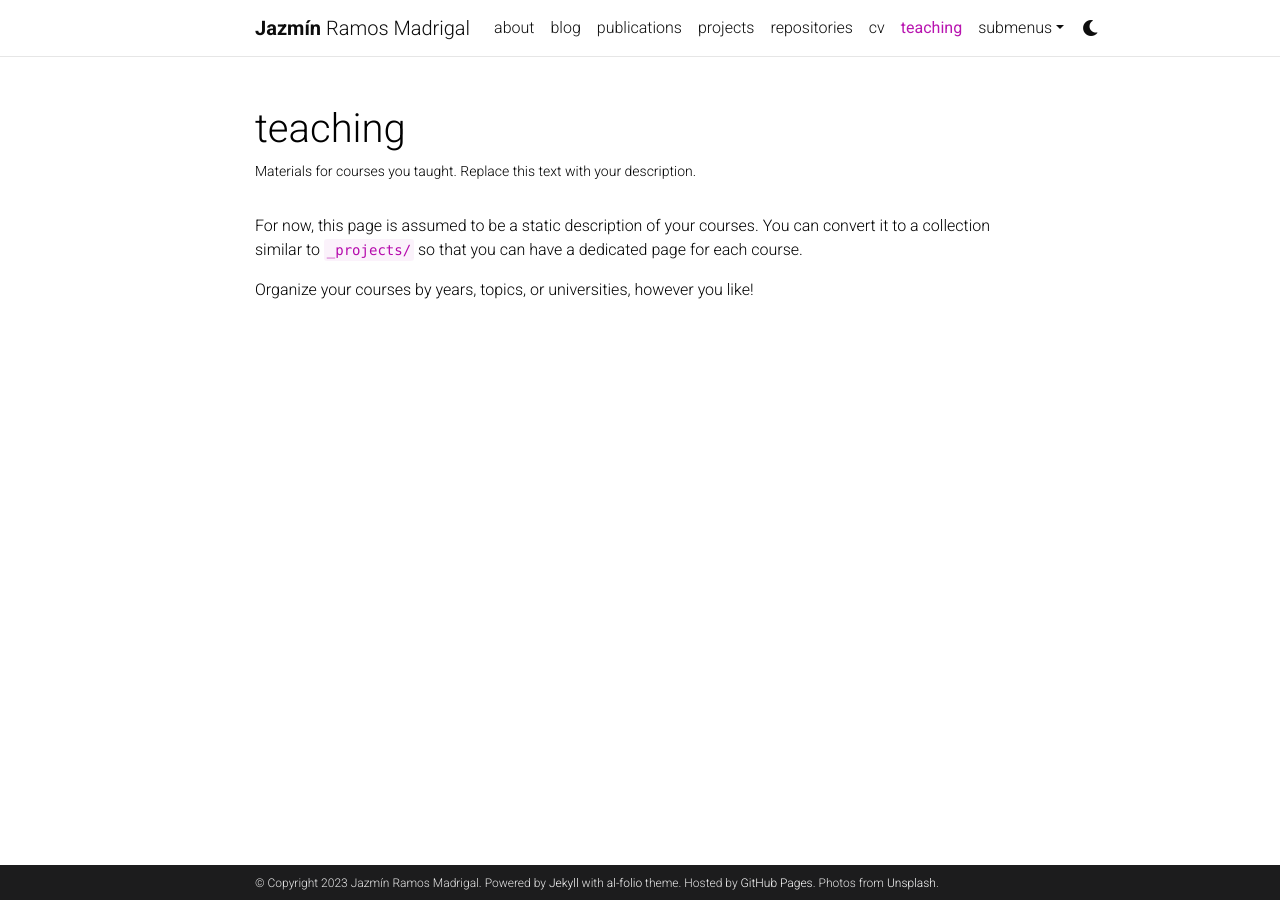
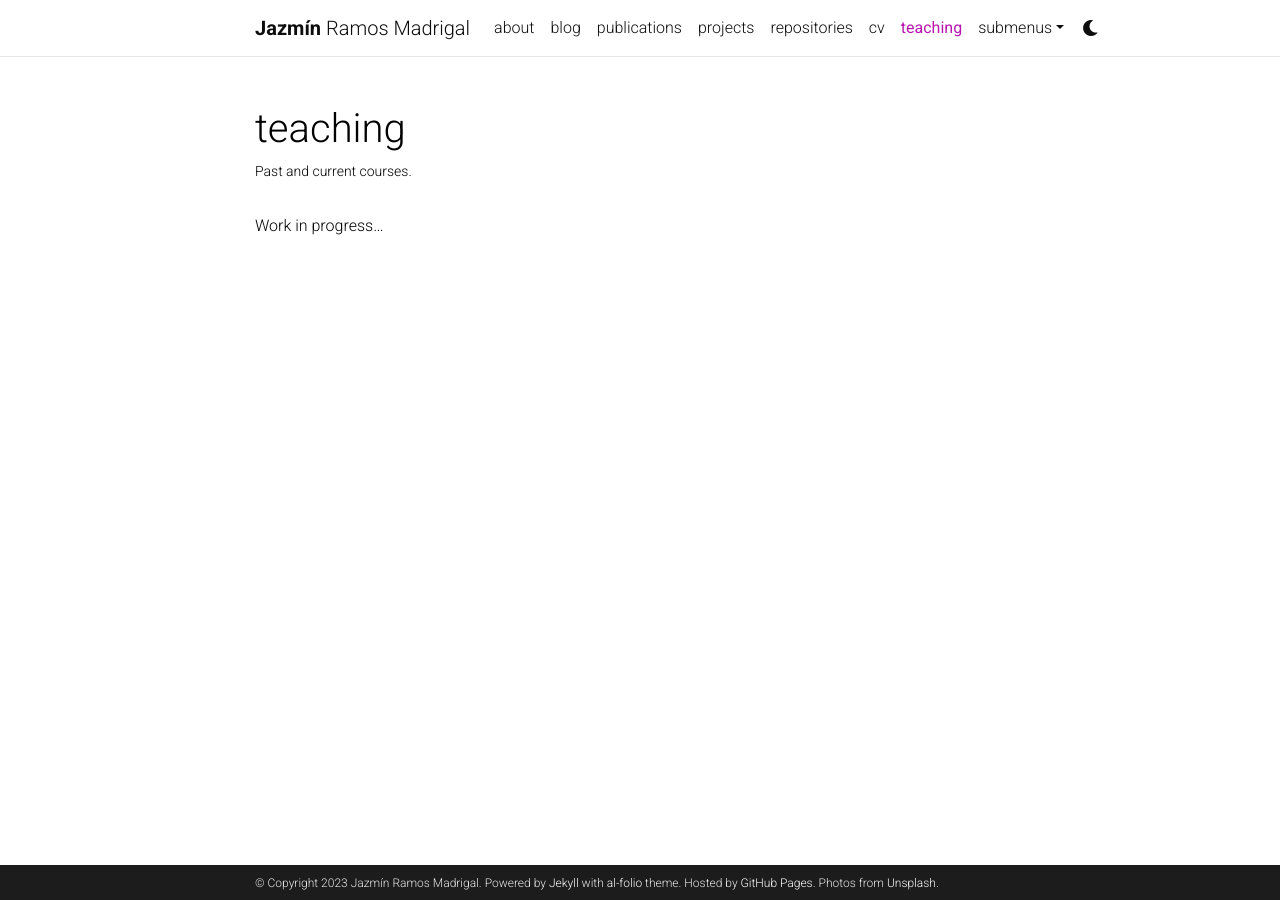
Before and after one commit to JazminRM/jazminrm.github.io, a Jekyll site: the page built from _pages/teaching.md, in a window 1280 px wide. Built offline with Jekyll 4.4.1, drawn with Linux system fonts in a browser that asks for light colours; comment, search, counter and statistics services are not loaded; a style sheet for code colours, icons or effects is not loaded.

Commit message:
Update teaching.md

```diff
--- a/_pages/teaching.md
+++ b/_pages/teaching.md
@@ -2,11 +2,9 @@
 layout: page
 permalink: /teaching/
 title: teaching
-description: Materials for courses you taught. Replace this text with your description.
+description: Past and current courses.
 nav: true
 nav_order: 5
 ---
 
-For now, this page is assumed to be a static description of your courses. You can convert it to a collection similar to `_projects/` so that you can have a dedicated page for each course.
-
-Organize your courses by years, topics, or universities, however you like!
+Work in progress...
```
